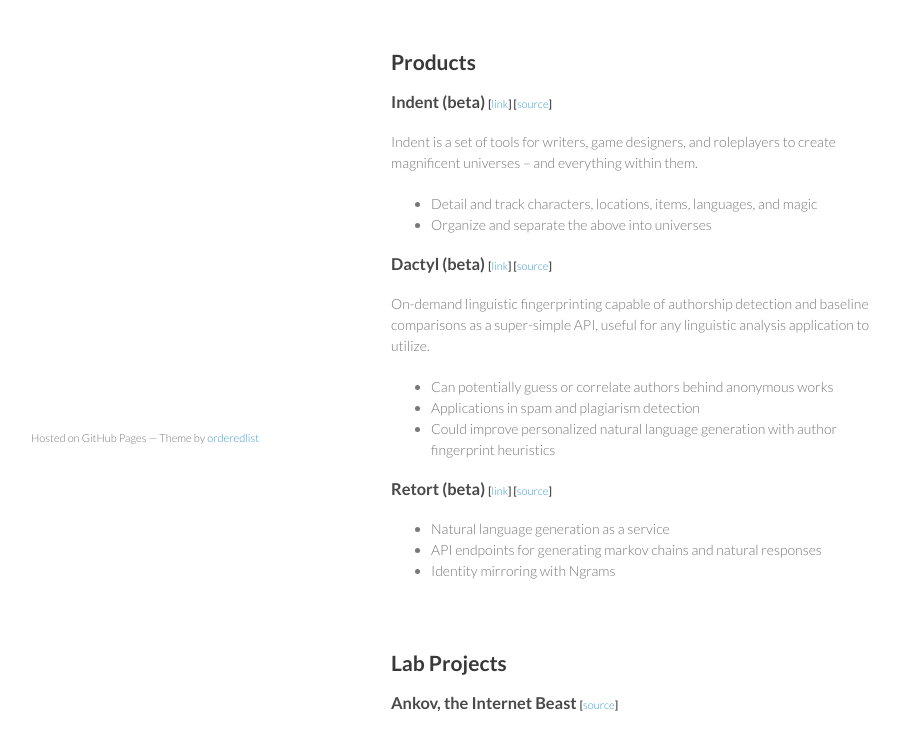
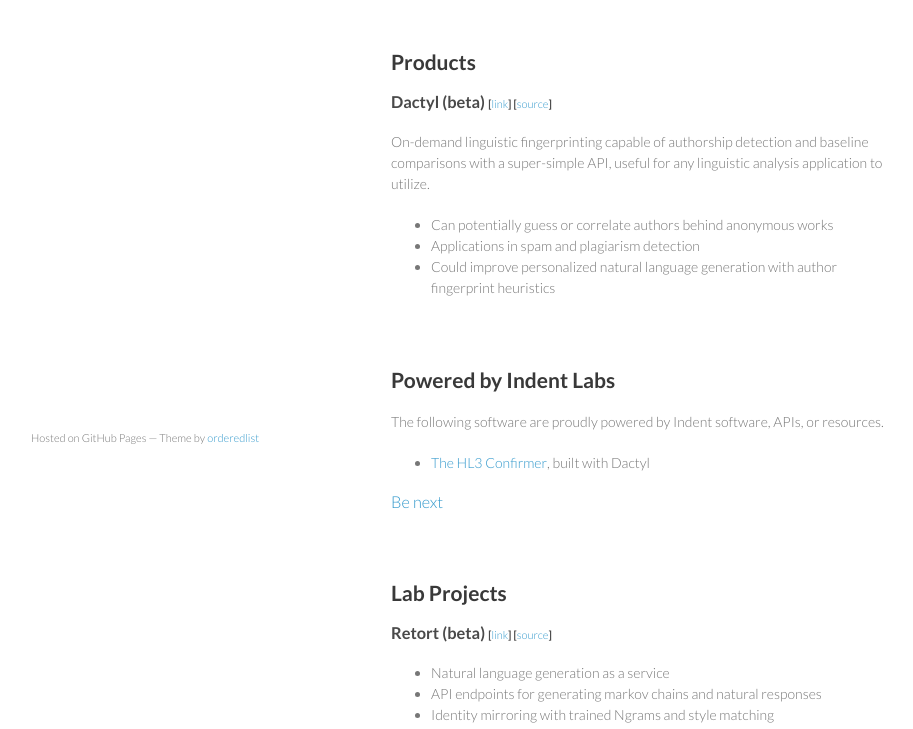
Before and after one commit to indentlabs/indentlabs.github.io, a plain HTML site: page index.html in a window 1280 px wide. Shown: the part 283-1012 px from the top of the page, without its empty margins (179-1092 px from the left). Drawn offline with Linux system fonts and the light colour scheme.

Commit message:
Move some stuff around

```diff
--- a/index.html
+++ b/index.html
@@ -44,6 +44,59 @@
           Products
         </h2>
         <h3>
+          Dactyl (beta)
+          <small>
+            [<a href="http://www.dactyl.in/">link</a>]
+            [<a href="https://github.com/indentlabs/dactyl">source</a>]
+          </small>
+        </h3>
+        <p>
+          On-demand linguistic fingerprinting capable of authorship detection and baseline comparisons with a super-simple API, useful for any
+          linguistic analysis application to utilize.
+        </p>
+        <ul>
+          <li>Can potentially guess or correlate authors behind anonymous works</li>
+          <li>Applications in spam and plagiarism detection</li>
+          <li>Could improve personalized natural language generation with author fingerprint heuristics</li>
+        </ul>
+      </section>
+
+      <section>
+        <h2>
+          Powered by Indent Labs
+        </h2>
+        <p>
+          The following software are proudly powered by Indent software, APIs, or resources.
+        </p>
+
+        <ul>
+          <li><a href="http://hl3.herokuapp.com">The HL3 Confirmer</a>, built with Dactyl</li>
+        </ul>
+
+        <h3>
+          <a href="https://github.com/indentlabs/indentlabs.github.io/edit/master/index.html">Be next</a>
+        </h3>
+      </section>
+
+      <section>
+        <h2>
+          Lab Projects
+        </h2>
+
+        <h3>
+          Retort (beta)
+          <small>
+            [<a href="http://www.retort.us/">link</a>]
+            [<a href="https://github.com/indentlabs/retort">source</a>]
+          </small>
+        </h3>
+        <ul>
+          <li>Natural language generation as a service</li>
+          <li>API endpoints for generating markov chains and natural responses</li>
+          <li>Identity mirroring with trained Ngrams and style matching</li>
+        </ul>
+
+        <h3>
           Indent (beta)
           <small>
             [<a href="http://indentapp.com">link</a>]
@@ -57,43 +110,6 @@
           <li>Detail and track characters, locations, items, languages, and magic</li>
           <li>Organize and separate the above into universes</li>
         </ul>
-
-        <h3>
-          Dactyl (beta)
-          <small>
-            [<a href="https://rocky-oasis-3413.herokuapp.com/">link</a>]
-            [<a href="https://github.com/indentlabs/dactyl">source</a>]
-          </small>
-        </h3>
-        <p>
-          On-demand linguistic fingerprinting capable of authorship detection and baseline comparisons as a super-simple API, useful for any
-          linguistic analysis application to utilize.
-        </p>
-        <ul>
-          <li>Can potentially guess or correlate authors behind anonymous works</li>
-          <li>Applications in spam and plagiarism detection</li>
-          <li>Could improve personalized natural language generation with author fingerprint heuristics</li>
-        </ul>
-
-        <h3>
-          Retort (beta)
-          <small>
-            [<a href="http://indent-retort.herokuapp.com/">link</a>]
-            [<a href="https://github.com/indentlabs/retort">source</a>]
-          </small>
-        </h3>
-        <ul>
-          <li>Natural language generation as a service</li>
-          <li>API endpoints for generating markov chains and natural responses</li>
-          <li>Identity mirroring with Ngrams</li>
-        </ul>
-
-      </section>
-
-      <section>
-        <h2>
-          Lab Projects
-        </h2>
 
         <h3>
           Ankov, the Internet Beast
@@ -127,7 +143,8 @@
 
         <h3>
           Reader
-          <small>[coming soon]</small>
+          <small>
+            [<a href="https://github.com/indentlabs/reader">source</a>]</small>
         </h3>
         <p>
           A web-based reader for speed-reading
@@ -196,19 +213,6 @@
 
       <section>
         <h2>
-          Powered by Indent Labs
-        </h2>
-        <p>
-          The following software are proudly powered by Indent software, APIs, or resources.
-        </p>
-
-        <h3>
-          <a href="https://github.com/indentlabs/indentlabs.github.io/edit/master/index.html">Be the first</a>
-        </h3>
-      </section>
-
-      <section>
-        <h2>
           Starred software
         </h2>
         <p>
```
